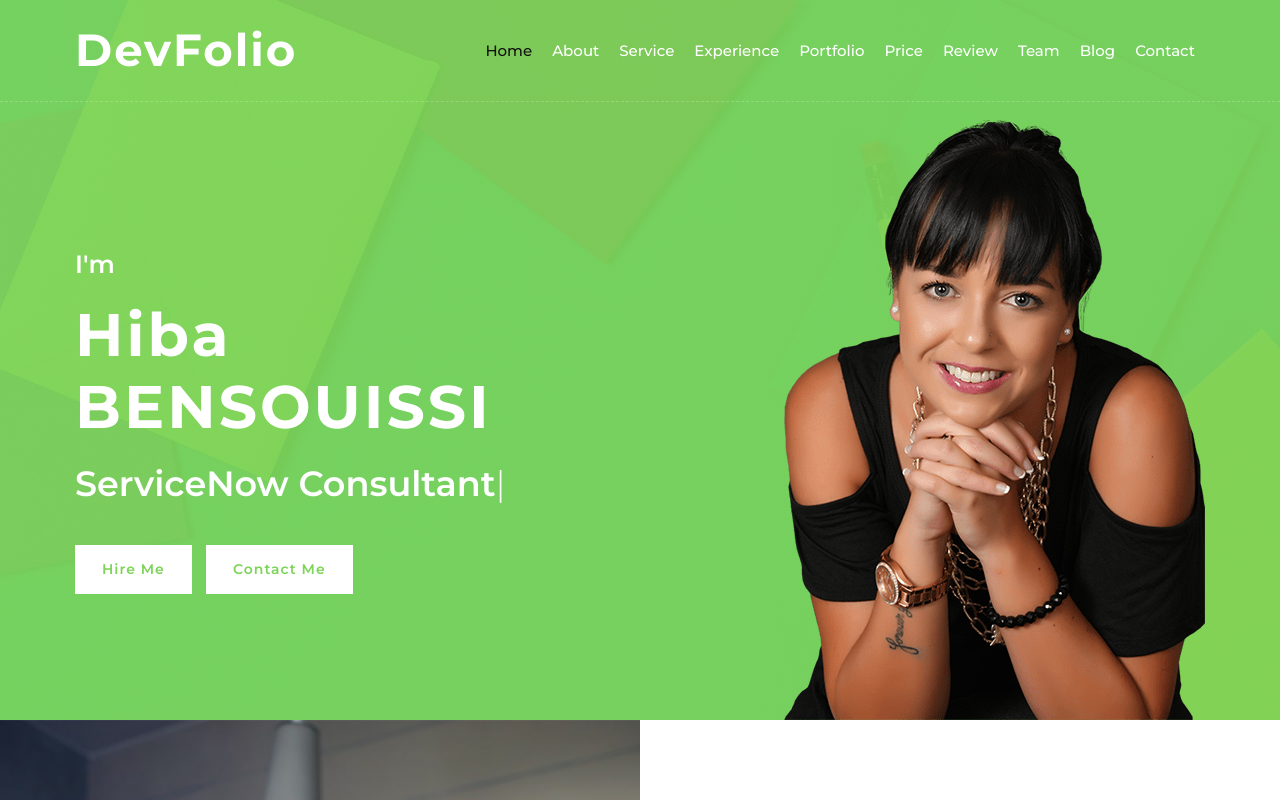
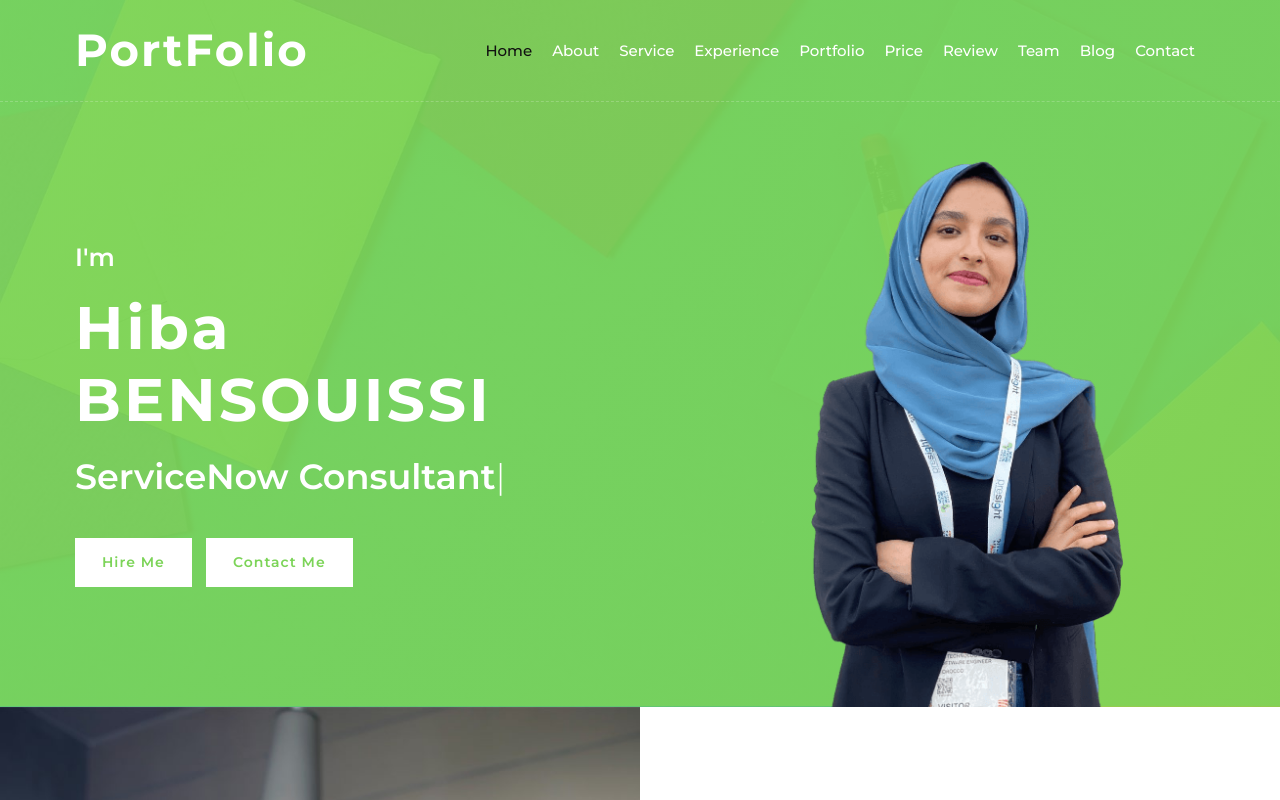
Before and after one commit to HIBABENS/hiba-bensouissi.github.io, a plain HTML site: page index.html in a window 1280 px wide. Shown: the top 800 px of the page. Drawn offline with nearby package versions, Linux system fonts and the light colour scheme.

Commit message:
add photo

```diff
--- a/index.html
+++ b/index.html
@@ -28,7 +28,7 @@
         <!-- Nav Bar Start -->
         <div class="navbar navbar-expand-lg bg-light navbar-light">
             <div class="container-fluid">
-                <a href="index.html" class="navbar-brand">DevFolio</a>
+                <a href="index.html" class="navbar-brand">PortFolio</a>
                 <button type="button" class="navbar-toggler" data-toggle="collapse" data-target="#navbarCollapse">
                     <span class="navbar-toggler-icon"></span>
                 </button>
@@ -62,7 +62,7 @@
                                 <p>I'm</p>
                                 <h1>Hiba BENSOUISSI</h1>
                                 <h2></h2>
-                                <div class="typed-text">Software Engineer, ServiceNow Consultant</div>
+                                <div class="typed-text">Software Engineer, ServiceNow Consultant, CSA Certified</div>
                             </div>
                             <div class="hero-btn">
                                 <a class="btn" href="">Hire Me</a>
@@ -72,7 +72,7 @@
                     </div>
                     <div class="col-sm-12 col-md-6 d-none d-md-block">
                         <div class="hero-image">
-                            <img src="img/hero.png" alt="Hero Image">
+                            <img src="img/hiba1.png" alt="Hero Image">
                         </div>
                     </div>
                 </div>
```
Also changed, not shown: img/hiba1.png (added).
